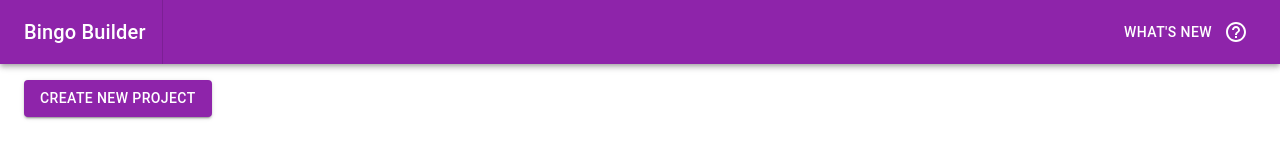
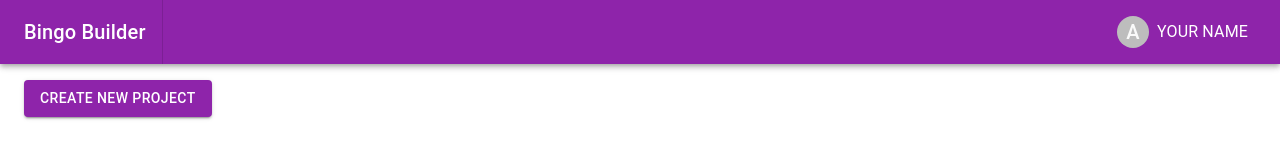
Before and after one commit to DSurguy/bingo-builder, a React (Vite) app: page / in a window 1280 px wide. Shown: the top 160 px of the page. Built offline with nearby package versions, Linux system fonts and the light colour scheme.

Commit message:
Create menu

```diff
--- /dev/null
+++ b/src/components/AuthMenu.tsx
@@ -0,0 +1,22 @@
+import React from 'react';
+import { Menu, MenuItem } from '@material-ui/core';
+
+type Props = {
+  anchor: HTMLElement | null;
+  onAction: (action: MenuAction) => any;
+  onClose: () => any;
+}
+
+export enum MenuAction {
+  showNews
+}
+
+export default function AuthMenu({ anchor, onAction, onClose }: Props) {
+  if( !anchor ) return null;
+  return (
+    <Menu anchorEl={anchor} open onClose={onClose}>
+      <MenuItem onClick={onClose}>Sign In / Sign Up</MenuItem>
+      <MenuItem onClick={() => { onAction(MenuAction.showNews); onClose(); }}>What's New</MenuItem>
+    </Menu>
+  )
+}
--- a/src/components/TopAppBar.tsx
+++ b/src/components/TopAppBar.tsx
@@ -1,31 +1,50 @@
-import React, { useState } from 'react';
-import { AppBar, Button, Divider, Toolbar, Typography, CircularProgress, useMediaQuery, IconButton } from '@material-ui/core';
-import HelpOutlineIcon from '@material-ui/icons/HelpOutline';
+import React, { useState, useRef } from 'react';
+import { AppBar, Avatar, Button, Divider, Toolbar, Menu, MenuItem, Typography, CircularProgress, useMediaQuery, IconButton } from '@material-ui/core';
+//import HelpOutlineIcon from '@material-ui/icons/HelpOutline';
 import { useTheme } from '@material-ui/core/styles';
 import { saveInProgressState } from '../store/appState';
 import { useRecoilValue } from 'recoil';
 import News from './News';
+import AuthMenu, { MenuAction } from './AuthMenu';
 
 export default function TopAppBar() {
   const theme = useTheme();
   const saveInProgress = useRecoilValue(saveInProgressState);
+  const [menuAnchor, setMenuAnchor] = useState<HTMLButtonElement | null>(null);
   const [showNews, setShowNews] = useState(false);
   const isSmall = useMediaQuery(theme.breakpoints.down('sm'));
 
-  const NewsButton = () => {
-    if( isSmall )
-      return <IconButton color="inherit" style={{marginLeft: "auto" }} onClick={() => setShowNews(true)}><HelpOutlineIcon /></IconButton>
-    else
-      return <Button color="inherit" style={{marginLeft: "auto" }} onClick={() => setShowNews(true)}>What's new <HelpOutlineIcon style={{marginLeft: '0.5em' }}/></Button>
+  const AuthMenuButton = (
+    <Button
+      className="auth-menu-button"
+      color="inherit"
+      style={{ marginLeft: "auto" }}
+      onClick={(e) => {
+        setMenuAnchor(e.currentTarget);
+      }}
+    >
+      <Avatar
+        style={{
+          width: theme.spacing(4),
+          height: theme.spacing(4),
+        }}
+      >A</Avatar>
+      { isSmall ? null : <Typography style={{ marginLeft: theme.spacing(1) }}>Your Name</Typography> }
+    </Button>
+  )
+
+  const onMenuAction = (action: MenuAction) => {
+    if( action === MenuAction.showNews ) setShowNews(true);
   }
 
   return (
     <AppBar position="static">
       <Toolbar>
         <Typography variant="h6">Bingo Builder</Typography>
-        <Divider orientation="vertical" flexItem style={{ marginLeft: '1em', marginRight: '1em' }} />
+        <Divider orientation="vertical" flexItem style={{ marginLeft: theme.spacing(2), marginRight: theme.spacing(2) }} />
         { saveInProgress ? <CircularProgress size="1em" color="inherit" /> : null}
-        <NewsButton />
+        { AuthMenuButton }
+        <AuthMenu anchor={menuAnchor} onAction={onMenuAction} onClose={() => setMenuAnchor(null)} />
         <News open={showNews} onClose={() => setShowNews(false)} />
       </Toolbar>
     </AppBar>
```
